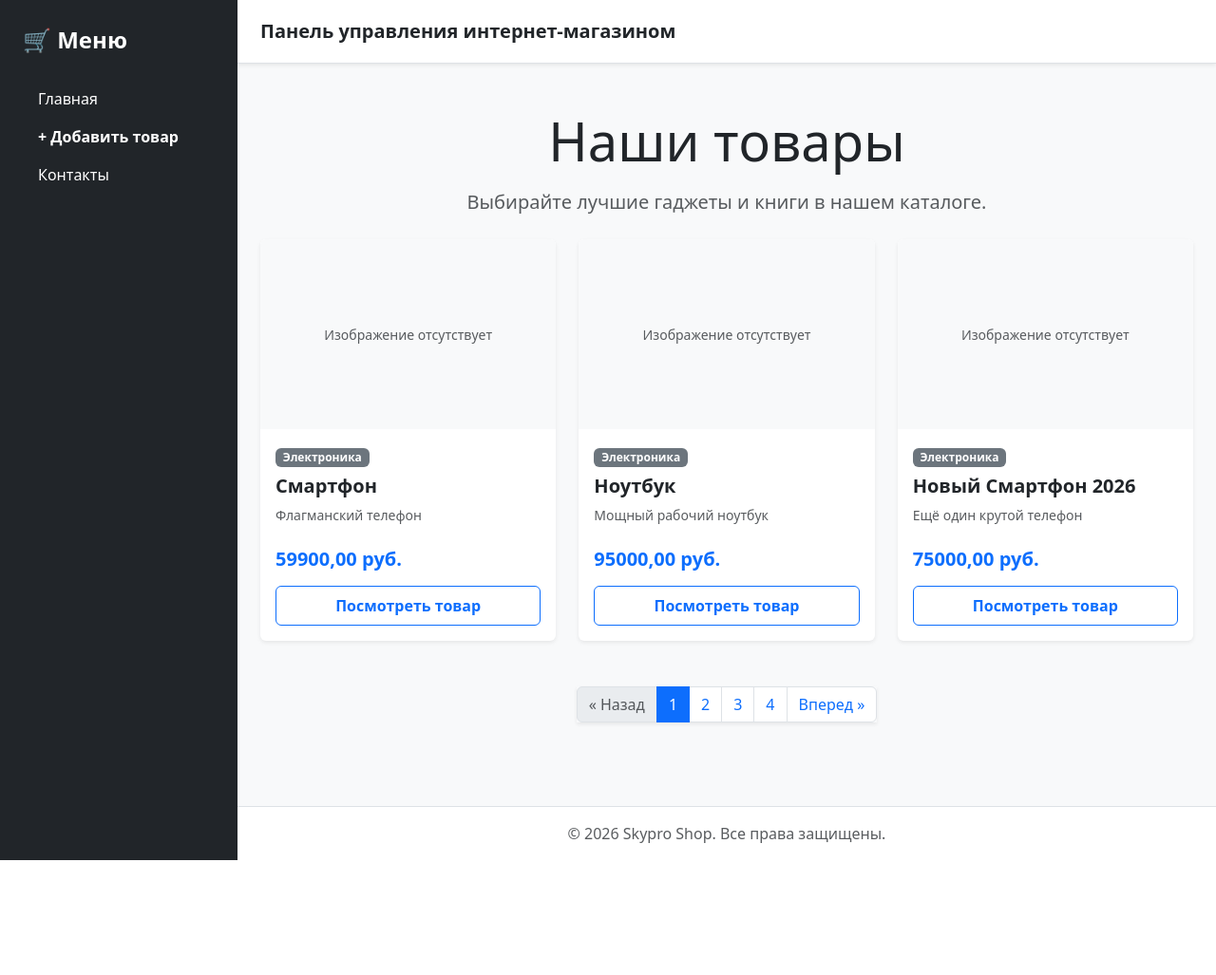
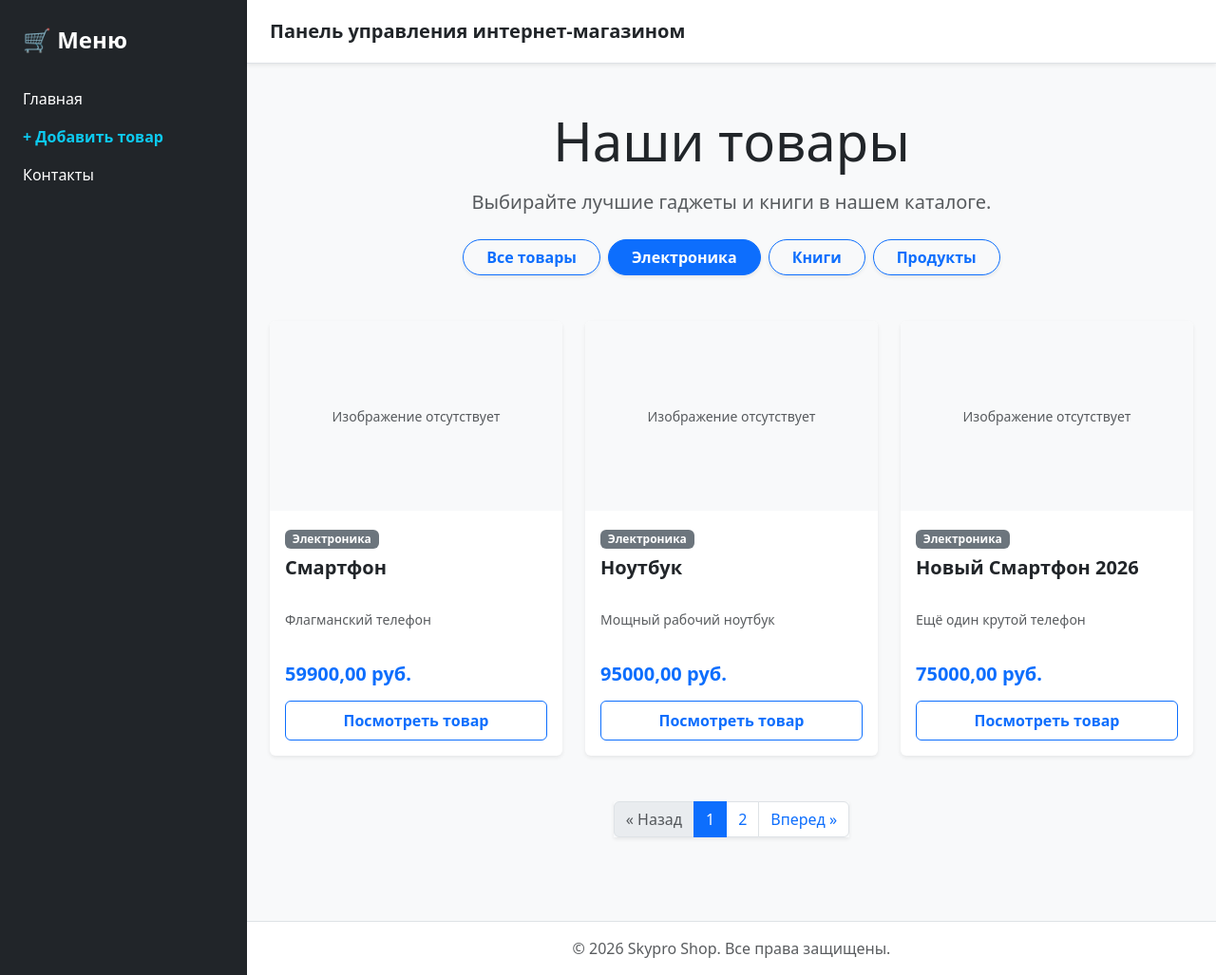
Before and after one commit to alexcherch/Homework_Django, a Django app: page /?category=1 in a window 1280 px wide. Shown: the whole page at 95% size. Before the commit the page ends 906 px from the top, so only its background shows below. Run offline with Django 5.2, Linux system fonts and the light colour scheme; data comes from the database, SQL or seed files in the repository; some libraries are stand-ins or nearby versions.

Commit message:
Добавил товаров, настроил отображение

```diff
--- a/catalog/templates/catalog/_menu.html
+++ b/catalog/templates/catalog/_menu.html
@@ -1,9 +1,21 @@
 <!-- БОКОВОЕ МЕНЮ (ЛЕВАЯ ПАНЕЛЬ) -->
-<div class="bg-dark text-white p-4" id="sidebar-wrapper" style="width: 250px; min-height: 100vh;">
-    <div class="sidebar-heading fs-4 fw-bold mb-4">🛒 Меню</div>
+<div class="bg-dark text-white p-4" id="sidebar-wrapper" style="min-width: 260px; max-width: 260px; min-height: 100vh;">
+    <div class="sidebar-heading fs-4 fw-bold mb-4" style="white-space: nowrap;">🛒 Меню</div>
     <div class="list-group list-group-flush">
-    <a href="{% url 'catalog:home' %}" class="list-group-item list-group-item-action bg-dark text-white border-0 py-2">Главная</a>
-    <a href="{% url 'catalog:product_create' %}" class="list-group-item list-group-item-action bg-dark text-white border-0 py-2 text-info fw-bold">+ Добавить товар</a>
-    <a href="{% url 'catalog:contacts' %}" class="list-group-item list-group-item-action bg-dark text-white border-0 py-2">Контакты</a>
+        <a href="{% url 'catalog:home' %}"
+           class="list-group-item list-group-item-action bg-dark text-white border-0 py-2 px-0"
+           style="white-space: nowrap;">
+            Главная
+        </a>
+        <a href="{% url 'catalog:product_create' %}"
+           class="list-group-item list-group-item-action bg-dark text-info fw-bold border-0 py-2 px-0"
+           style="white-space: nowrap;">
+            + Добавить товар
+        </a>
+        <a href="{% url 'catalog:contacts' %}"
+           class="list-group-item list-group-item-action bg-dark text-white border-0 py-2 px-0"
+           style="white-space: nowrap;">
+            Контакты
+        </a>
     </div>
 </div>
--- a/catalog/templates/catalog/home.html
+++ b/catalog/templates/catalog/home.html
@@ -4,6 +4,23 @@
 <div class="text-center my-4">
     <h1 class="display-4 fw-normal mb-3">Наши товары</h1>
     <p class="lead text-muted">Выбирайте лучшие гаджеты и книги в нашем каталоге.</p>
+</div>
+
+<!-- БЛОК С КНОПКАМИ-ФИЛЬТРАМИ КАТЕГОРИЙ -->
+<div class="d-flex justify-content-center gap-2 mb-5 flex-wrap">
+    <!-- Кнопка «Все товары» -->
+    <a href="{% url 'catalog:home' %}"
+       class="btn {% if not selected_category %}btn-primary{% else %}btn-outline-primary{% endif %} px-4 rounded-pill fw-bold shadow-sm">
+        Все товары
+    </a>
+
+    <!-- Динамические кнопки для каждой категории из базы данных -->
+    {% for category in categories %}
+        <a href="?category={{ category.pk }}"
+           class="btn {% if selected_category == category.pk %}btn-primary{% else %}btn-outline-primary{% endif %} px-4 rounded-pill fw-bold shadow-sm">
+            {{ category.name }}
+        </a>
+    {% endfor %}
 </div>
 
 <!-- СЕТКА С ДИНАМИЧЕСКИМИ КАРТОЧКАМИ ТОВАРОВ -->
@@ -19,16 +36,18 @@
                 </div>
             {% endif %}
 
-            <div class="card-body d-flex flex-column justify-content-between">
+            <div class="card-body d-flex flex-column justify-content-between" style="min-height: 210px;">
                 <div>
                     <span class="badge bg-secondary mb-2">{{ product.category.name }}</span>
-                    <h5 class="card-title fw-bold text-dark mb-2">{{ product.name }}</h5>
-                    <p class="card-text text-muted small" style="text-align: justify;">
+                    <h5 class="card-title fw-bold text-dark mb-2" style="min-height: 48px; display: -webkit-box; -webkit-line-clamp: 2; -webkit-box-orient: vertical; overflow: hidden;">
+                        {{ product.name }}
+                    </h5>
+                    <p class="card-text text-muted small mb-0" style="text-align: justify; min-height: 40px; display: -webkit-box; -webkit-line-clamp: 2; -webkit-box-orient: vertical; overflow: hidden;">
                         {{ product.description|truncatechars:100 }}
                     </p>
                 </div>
 
-                <div class="mt-4">
+                <div class="mt-3">
                     <div class="d-flex justify-content-between align-items-center mb-3">
                         <span class="h5 text-primary fw-bold mb-0">{{ product.price }} руб.</span>
                     </div>
@@ -46,14 +65,14 @@
     {% endfor %}
 </div>
 
-<!-- БЛОК ПАГИНАЦИИ (ПЕРЕКЛЮЧЕНИЕ СТРАНИЦ) -->
+<!-- БЛОК ПАГИНАЦИИ (ОБНОВЛЕННЫЙ ПОД ФИЛЬТРЫ) -->
 {% if page_obj.has_other_pages %}
 <nav aria-label="Page navigation" class="d-flex justify-content-center my-5">
     <ul class="pagination shadow-sm">
         <!-- Кнопка «Назад» -->
         {% if page_obj.has_previous %}
             <li class="page-item">
-                <a class="page-link" href="?page={{ page_obj.previous_page_number }}" aria-label="Previous">
+                <a class="page-link" href="?page={{ page_obj.previous_page_number }}{% if selected_category %}&category={{ selected_category }}{% endif %}" aria-label="Previous">
                     <span aria-hidden="true">&laquo; Назад</span>
                 </a>
             </li>
@@ -66,14 +85,16 @@
             {% if page_obj.number == num %}
                 <li class="page-item active" aria-current="page"><span class="page-link">{{ num }}</span></li>
             {% else %}
-                <li class="page-item"><a class="page-link" href="?page={{ num }}">{{ num }}</a></li>
+                <li class="page-item">
+                    <a class="page-link" href="?page={{ num }}{% if selected_category %}&category={{ selected_category }}{% endif %}">{{ num }}</a>
+                </li>
             {% endif %}
         {% endfor %}
 
         <!-- Кнопка «Вперед» -->
         {% if page_obj.has_next %}
             <li class="page-item">
-                <a class="page-link" href="?page={{ page_obj.next_page_number }}" aria-label="Next">
+                <a class="page-link" href="?page={{ page_obj.next_page_number }}{% if selected_category %}&category={{ selected_category }}{% endif %}" aria-label="Next">
                     <span aria-hidden="true">Вперед &raquo;</span>
                 </a>
             </li>
--- a/catalog/views.py
+++ b/catalog/views.py
@@ -5,15 +5,26 @@ from catalog.models import Category, ContactInfo, Product
 
 
 def home(request):
-    """Контроллер для отображения главной страницы с пагинацией"""
+    """Контроллер для отображения главной страницы с фильтрацией по категориям и пагинацией"""
     products_list = Product.objects.all().order_by("id")
 
+    selected_category_id = request.GET.get("category")
+
+    if selected_category_id:
+        products_list = products_list.filter(category_id=selected_category_id)
+        selected_category_id = int(selected_category_id)
+
     paginator = Paginator(products_list, 3)
-
     page_number = request.GET.get("page")
     page_obj = paginator.get_page(page_number)
 
-    context = {"page_obj": page_obj}
+    categories = Category.objects.all()
+
+    context = {
+        "page_obj": page_obj,
+        "categories": categories,
+        "selected_category": selected_category_id,
+    }
     return render(request, "catalog/home.html", context)
 
 
```
